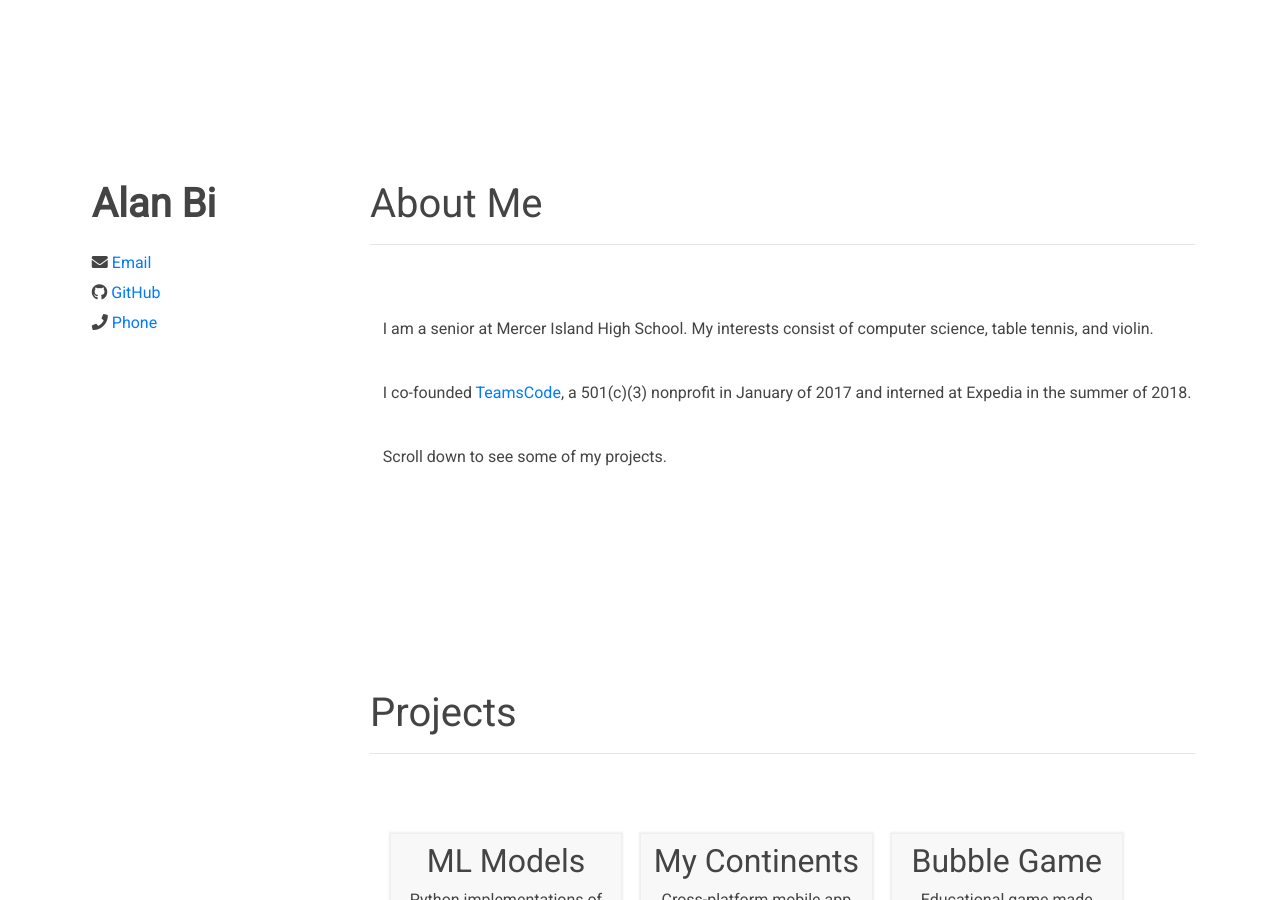
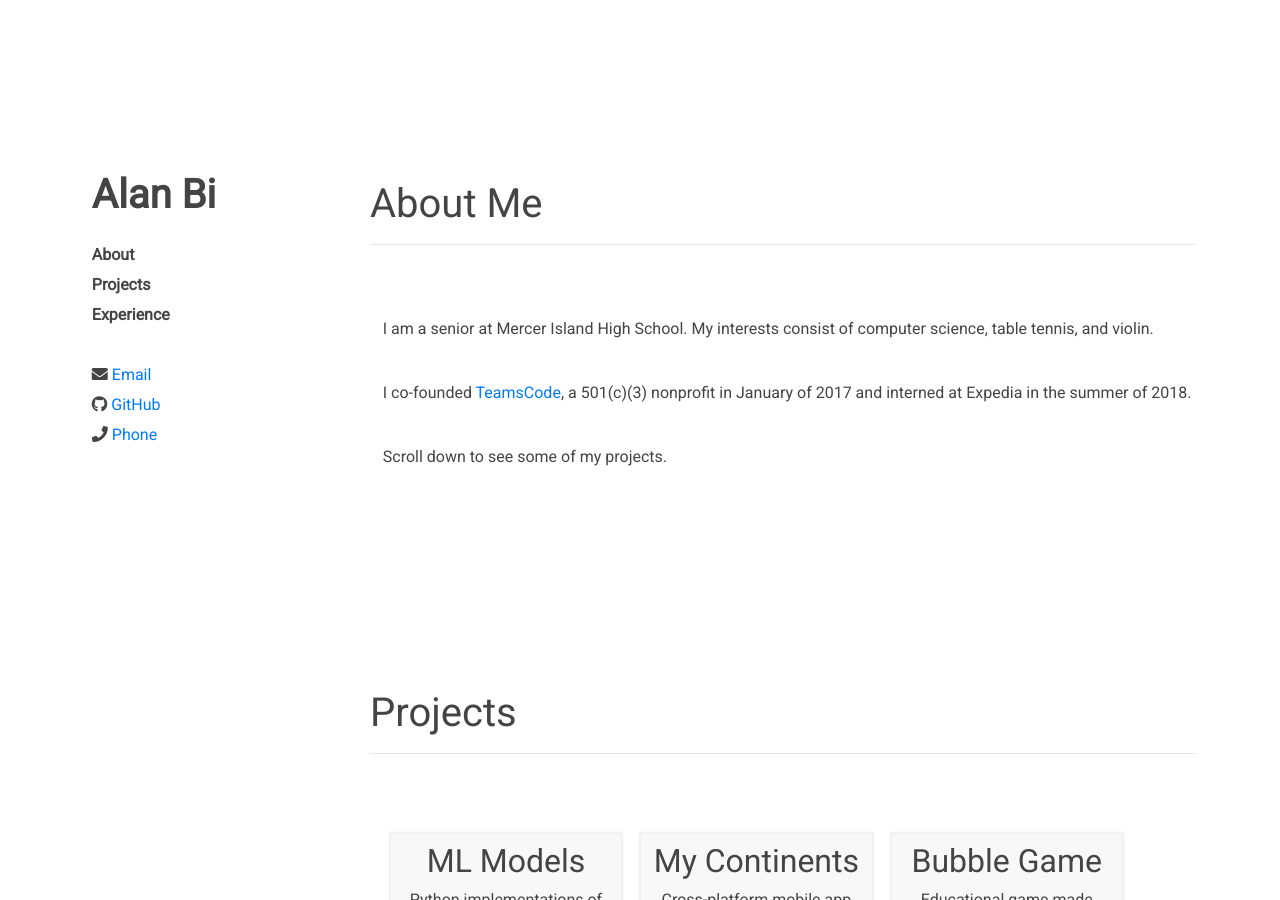
Before and after one commit to alankbi/alankbi.github.io, a Jekyll site: the page built from index.html, in a window 1280 px wide and 900 px high. Built offline with Jekyll 4.4.1, drawn with Linux system fonts in a browser that asks for light colours; nearby versions of some CDN libraries.

Commit message:
Add sidebar scroll buttons

```diff
--- a/_includes/head.html
+++ b/_includes/head.html
@@ -1,6 +1,8 @@
 <head>
     <title>Alan Bi</title>
     <link rel="stylesheet" href="{{ '/assets/css/style.css' | site.baseurl }}">
+    <script type="text/javascript" src="https://ajax.googleapis.com/ajax/libs/jquery/3.3.1/jquery.min.js"></script>
+
     <link rel="stylesheet" href="https://maxcdn.bootstrapcdn.com/bootstrap/4.0.0/css/bootstrap.min.css"
     integrity="sha384-Gn5384xqQ1aoWXA+058RXPxPg6fy4IWvTNh0E263XmFcJlSAwiGgFAW/dAiS6JXm" crossorigin="anonymous">
     <link href="https://fonts.googleapis.com/css?family=Roboto" rel="stylesheet">
@@ -16,5 +18,5 @@
           ga('create', 'UA-99742143-1', 'auto');
           ga('send', 'pageview');
     </script>
-    <script src="/assets/js/default.js"></script>
+    <script src="/assets/js/sidebar.js"></script>
 </head>
--- a/_includes/sidebar.html
+++ b/_includes/sidebar.html
@@ -1,6 +1,11 @@
 <div class="col-3 fixed-top sidebar">
+    <h1 class="font-weight-bold">Alan Bi</h1>
+    <div class="sidebar-section-links font-weight-bold">
+        <a class="sidebar-section-link" href="#about-container">About</a><br>
+        <a class="sidebar-section-link" href="#projects-container">Projects</a><br>
+        <a class="sidebar-section-link" href="#experience-container">Experience</a><br>
+    </div>
     <div class="contact-buttons">
-        <h1 class="font-weight-bold">Alan Bi</h1>
         <i class="fas fa-envelope"></i>
         <a href="mailto:alan.bi326@gmail.com">Email</a><br>
         <i class="fab fa-github"></i>
--- a/_sass/includes/_sidebar.scss
+++ b/_sass/includes/_sidebar.scss
@@ -1,13 +1,14 @@
-.contact-buttons {
-    margin-left: 10vw;
-    line-height: 30px;
-}
-
 .sidebar {
     margin-top: 20vh;
     margin-left: -4vw;
 
-    h1 {
-        margin-bottom: 20px;
+    div, h1 {
+        margin-left: 10vw;
+        line-height: 30px;
+        margin-bottom: 30px;
     }
 }
+
+.sidebar-section-link {
+    color: $main-font-color;
+}
--- /dev/null
+++ b/assets/js/sidebar.js
@@ -0,0 +1,7 @@
+$(document).ready(function () {
+    $('.sidebar-section-link').on('click', function (e) {
+        e.preventDefault();
+        var link = $(this).attr('href');
+        $('html,body').animate({scrollTop: $(link).offset().top}, 'slow');
+    });
+});
--- a/index.html
+++ b/index.html
@@ -3,17 +3,17 @@
 ---
 <div class="container mb-5">
 	{% include sidebar.html %}
-	<div class="row justify-content-end about-container">
+	<div class="row justify-content-end about-container" id="about-container">
 		<div class="col-9">
 			{% include about.html %}
 		</div>
 	</div>
-	<div class="row justify-content-end projects-container">
+	<div class="row justify-content-end projects-container" id="projects-container">
 		<div class="col-9">
 			{% include projects.html %}
 		</div>
 	</div>
-	<div class="row justify-content-end experience-container">
+	<div class="row justify-content-end experience-container" id="experience-container">
 		<div class="col-9">
 			{% include experience.html %}
 		</div>
```
Also changed, not shown: assets/js/default.js (deleted).
